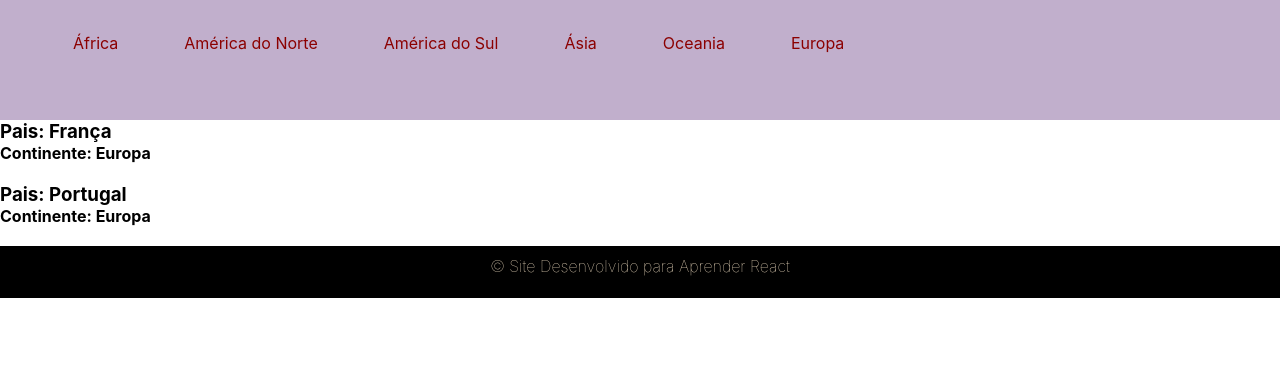
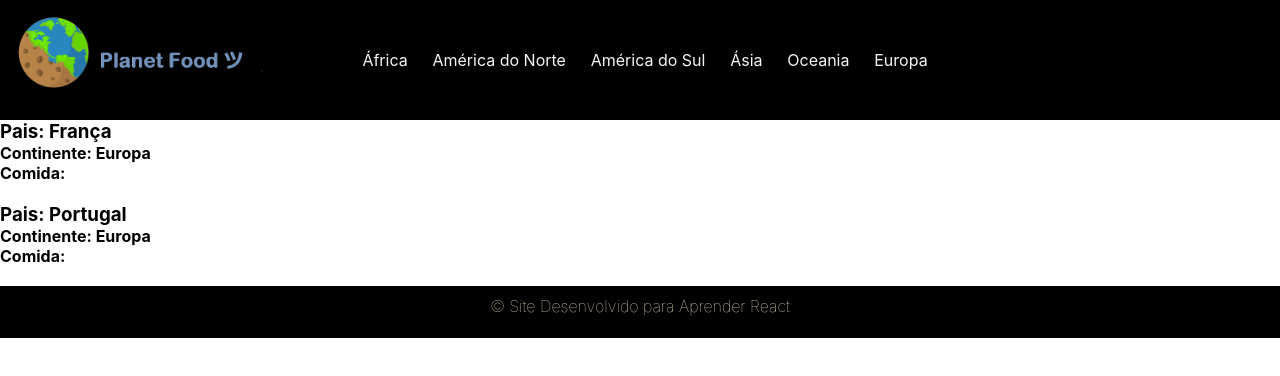
Before and after one commit to MarcsPrimo/Projeto-React, a React (Create React App) app: page /Europa in a window 1280 px wide. Shown: the top 376 px of the page. Built offline with nearby package versions, Linux system fonts and the light colour scheme.

Commit message:
Alteração header e inserção de imagem

```diff
--- a/src/Componentes/Continentes.js
+++ b/src/Componentes/Continentes.js
@@ -1,5 +1,6 @@
 import React from 'react';
 import Paises from './Paises';
+import Angola from '../imagens/comidaAngola.jpg'
 
 
 function Continentes(props){
@@ -8,7 +9,7 @@ function Continentes(props){
         {id: 1, nome:'Brasil', continente: 'America do Sul'}, {id: 2, nome:'Argentina', continente: 'America do Sul'},
         {id: 3, nome:'Japão', continente: 'Asia'}, {id: 4, nome:'Arabia Saudita', continente: 'Asia'},
         {id: 5, nome:'México', continente: 'America do Norte'}, {id: 6, nome:'Estados Unidos da America', continente: 'America do Norte'},
-        {id: 7, nome:'Angola', continente: 'Africa'}, {id: 8, nome:'Madagascar', continente: 'Africa'},
+        {id: 7, nome:'Angola', continente: 'Africa', txt: 'Mufete de Peixe - Prato principal típico da Angola', imagem: <img src={Angola} />}, {id: 8, nome:'Madagascar', continente: 'Africa'},
         {id: 9, nome:'Australia', continente: 'Oceania'}, {id: 10, nome:'Nova Zelandia', continente: 'Oceania'},
         {id: 11, nome:'França', continente: 'Europa'}, {id: 12, nome:'Portugal', continente: 'Europa'},
     ];
@@ -17,11 +18,11 @@ function Continentes(props){
             {listaPaises.map((pais) => {
                 if(props.continente != null){
                     if(pais.continente == props.continente){
-                        return <Paises nome_pais = {pais.nome} continente_pais = {pais.continente} />
+                        return <Paises nome_pais = {pais.nome} continente_pais = {pais.continente} comida_pais = {pais.txt} img_pais = {pais.imagem} />
                     }
                 }
                 else{
-                    return <Paises nome_pais = {pais.nome} continente_pais = {pais.continente} />
+                    return <Paises nome_pais = {pais.nome} continente_pais = {pais.continente} comida_pais = {pais.txt} img_pais = {pais.imagem}/>
                 }
             })}
         </>
--- a/src/Componentes/Header.css
+++ b/src/Componentes/Header.css
@@ -3,20 +3,30 @@
 }
 
 header{
-    background-color: rgb(193, 175, 204);
+    background-color: rgb(0, 0, 0);
     height: 15vh;
 }
 
 nav ul li{
-    margin: 2.5%;
+    margin-top: 3%;
     list-style: none;
-    padding: 2px;
+    padding: 1%;
     display: inline-block;
+    cursor: pointer;
+    position: relative;
+    left: 25%;
+
 }
 
 a{
     text-decoration: none;
-    color: darkred;
+    color: whitesmoke;
+}
+
+.logo{
+    position: absolute;
+    width: 20%;
+    margin: 1%;
 }
 
 footer{
--- a/src/Componentes/Header.js
+++ b/src/Componentes/Header.js
@@ -1,6 +1,6 @@
 import React, {useState} from 'react';
 import './Header.css'
-
+import Logo from '../imagens/logo1.png'
 import { BrowserRouter, Route, Link } from 'react-router-dom';
 import Continentes from './Continentes';
 
@@ -18,6 +18,7 @@ function Header(){
         <>
             <BrowserRouter>
                 <header>
+                <img src={Logo} alt="Logo" className="logo"/>
                     <nav>
                         <ul>
                             <li>
--- /dev/null
+++ b/src/Componentes/Main.css
@@ -0,0 +1,3 @@
+.imagens{
+    width: 30%;
+}
--- a/src/Componentes/Paises.js
+++ b/src/Componentes/Paises.js
@@ -1,4 +1,5 @@
 import React from 'react';
+import './Main.css'
 
 function Paises(props){
 
@@ -6,6 +7,8 @@ function Paises(props){
         <>
             <h3>Pais: {props.nome_pais}</h3>
             <h4> Continente: {props.continente_pais}</h4>
+            <h4> Comida: {props.comida_pais}</h4>
+            {props.img_pais}
             <br/>
         </>
     );
```
Also changed, not shown: src/imagens/comidaAngola.jpg (added), src/imagens/logo1.png (added).
